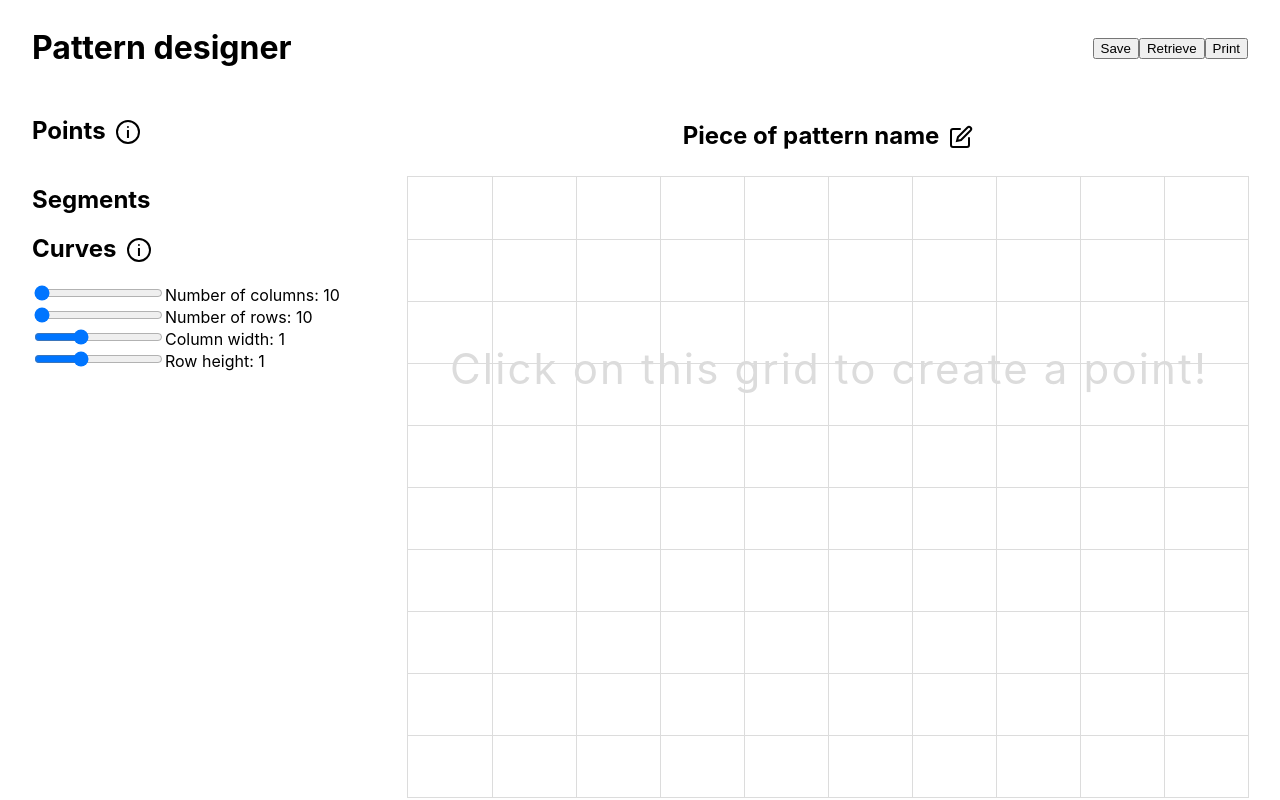
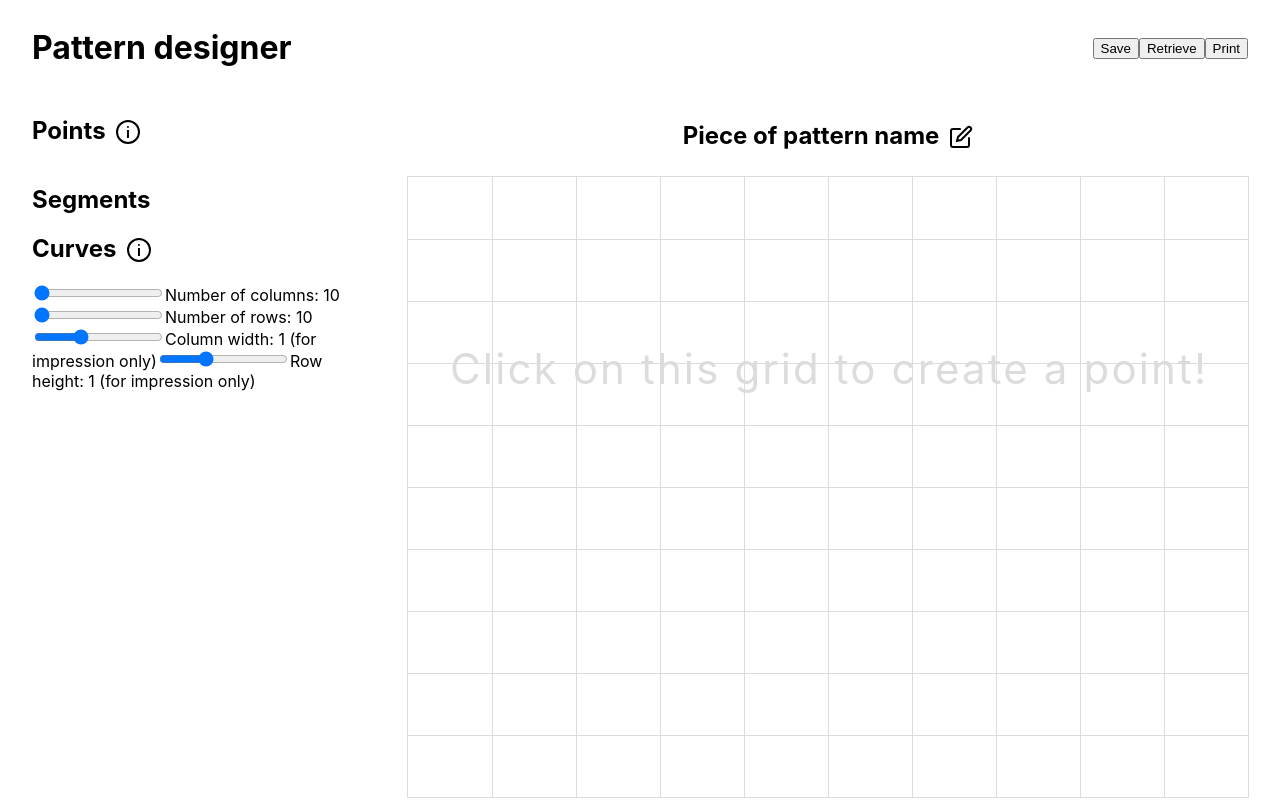
Before and after one commit to MathildeMerx/PatternMaker, a React (Create React App) app: page / in a window 1280 px wide. Built offline with nearby package versions, Linux system fonts and the light colour scheme.

Commit message:
adding impression comment on column width / row height

```diff
--- a/src/App.jsx
+++ b/src/App.jsx
@@ -120,7 +120,7 @@ function App() {
                         value={colWidth}
                         onChange={(e) => setColWidth(e.target.value)}
                     />
-                    Column width: {colWidth}
+                    Column width: {colWidth} (for impression only)
                     <input
                         type="range"
                         min="0.2"
@@ -129,7 +129,7 @@ function App() {
                         value={rowHeight}
                         onChange={(e) => setRowHeight(e.target.value)}
                     />
-                    Row height: {rowHeight}
+                    Row height: {rowHeight} (for impression only)
                 </aside>
                 <S_DesignContent ref={containerRef}>
                     {editingName ? (
```
